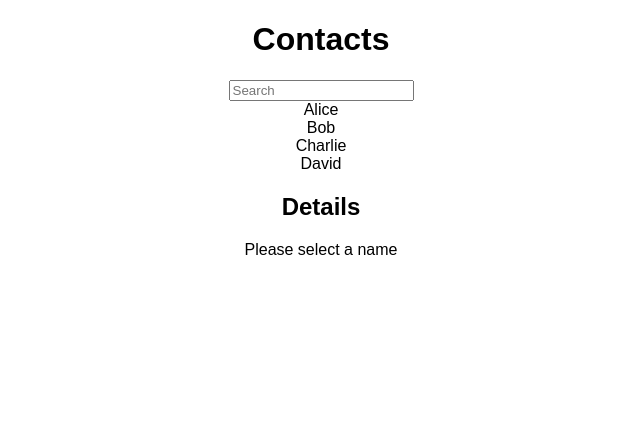
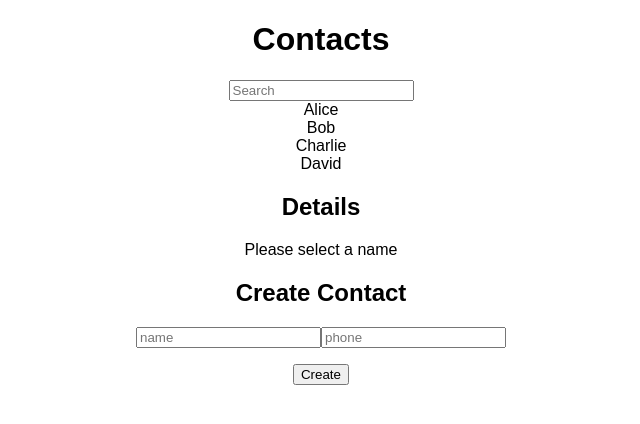
Before and after one commit to queued37/react-practice, a React (Create React App) app: page / in a window 1280 px wide. Shown: the top 424 px of the page, without its empty margins (319-959 px from the left). Built offline with nearby package versions, Linux system fonts and the light colour scheme.

Commit message:
Add contact create component

```diff
--- a/src/components/Contact.js
+++ b/src/components/Contact.js
@@ -1,6 +1,7 @@
 import React, { Component } from 'react'
 import ContactInfo from './ContactInfo'
 import ContactDetails from './ContactDetails'
+import ContactCreate from './ContactCreate'
 import update from 'immutability-helper'
 
 export default class Contact extends Component {
@@ -93,6 +94,9 @@
                     isSelected={this.state.selectedKey != null}
                     contact={this.state.contacts[this.state.selectedKey]}
                 />
+                <ContactCreate
+                    onCreate={this.handleCreate}
+                />
             </div>
         )
     }
--- /dev/null
+++ b/src/components/ContactCreate.js
@@ -0,0 +1,69 @@
+import React, { Component } from 'react'
+import PropTypes from 'prop-types'
+
+export default class ContactCreate extends Component {
+
+    constructor(props) {
+        super(props)
+        this.state = {
+            name: '',
+            phone: ''
+        }
+
+        this.handleChange = this.handleChange.bind(this)
+        this.handleClick = this.handleClick.bind(this)
+    }
+
+    handleChange(e) {
+        let nextState = {}
+        nextState[e.target.name] = e.target.value
+        this.setState(nextState)
+    }
+
+    handleClick() {
+        const contact = {
+            name: this.state.name,
+            phone: this.state.phone
+        }
+        this.props.onCreate(contact)
+
+        this.setState({
+            name: '',
+            phone: ''
+        })
+    }
+
+    render() {
+        return (
+            <div>
+                <h2>Create Contact</h2>
+                <p>
+                    <input
+                        type="text"
+                        name="name"
+                        placeholder="name"
+                        value={this.state.name}
+                        onChange={this.handleChange}
+                    />
+                    <input
+                        type="text"
+                        name="phone"
+                        placeholder="phone"
+                        value={this.state.phone}
+                        onChange={this.handleChange}
+                    />
+                </p>
+                <button onClick={this.handleClick}>Create</button>
+            </div>
+        )
+    }
+
+}
+
+ContactCreate.propTypes = {
+    onCreate: PropTypes.func
+}
+
+ContactCreate.defaultProps = {
+    onCreate: () => { console.error('onCreate not defined') }
+}
```
